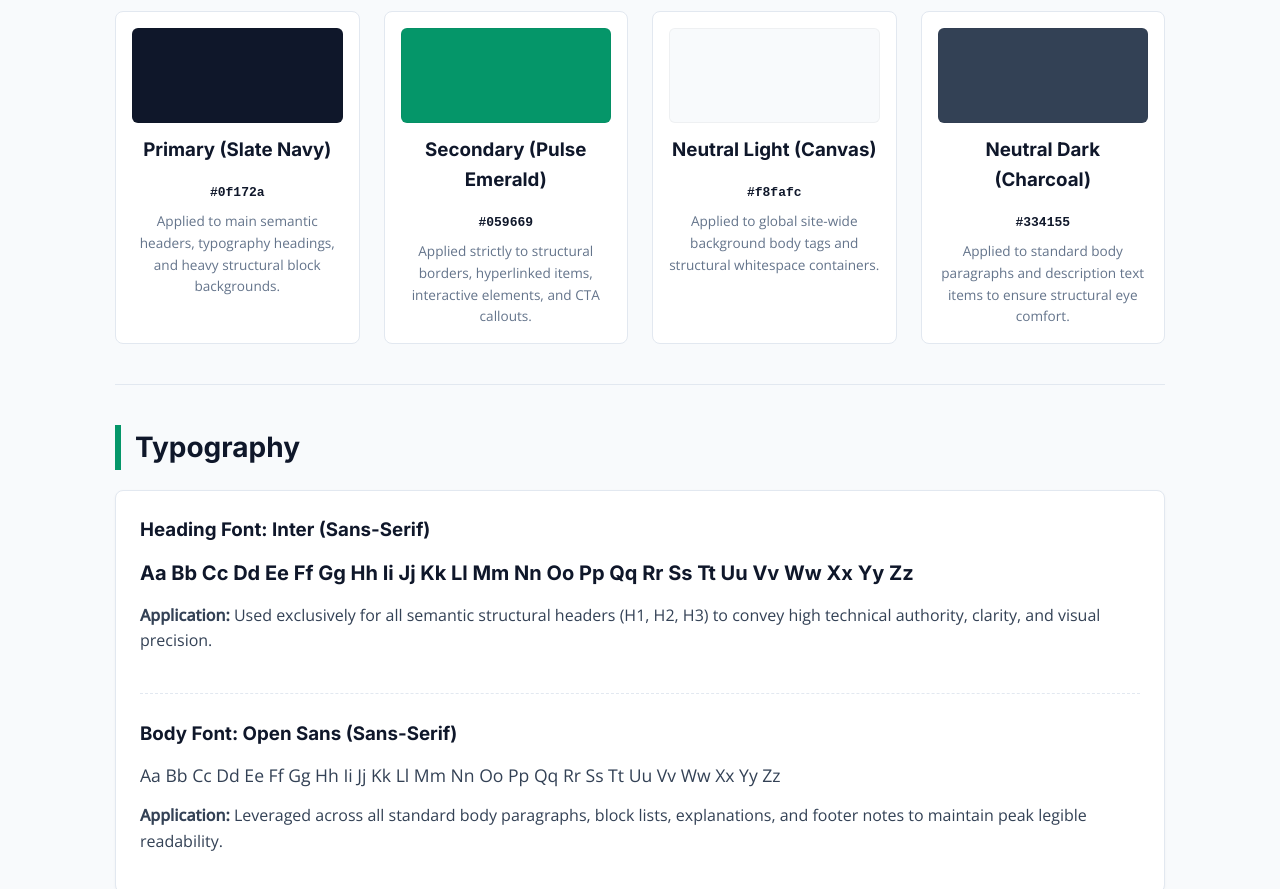
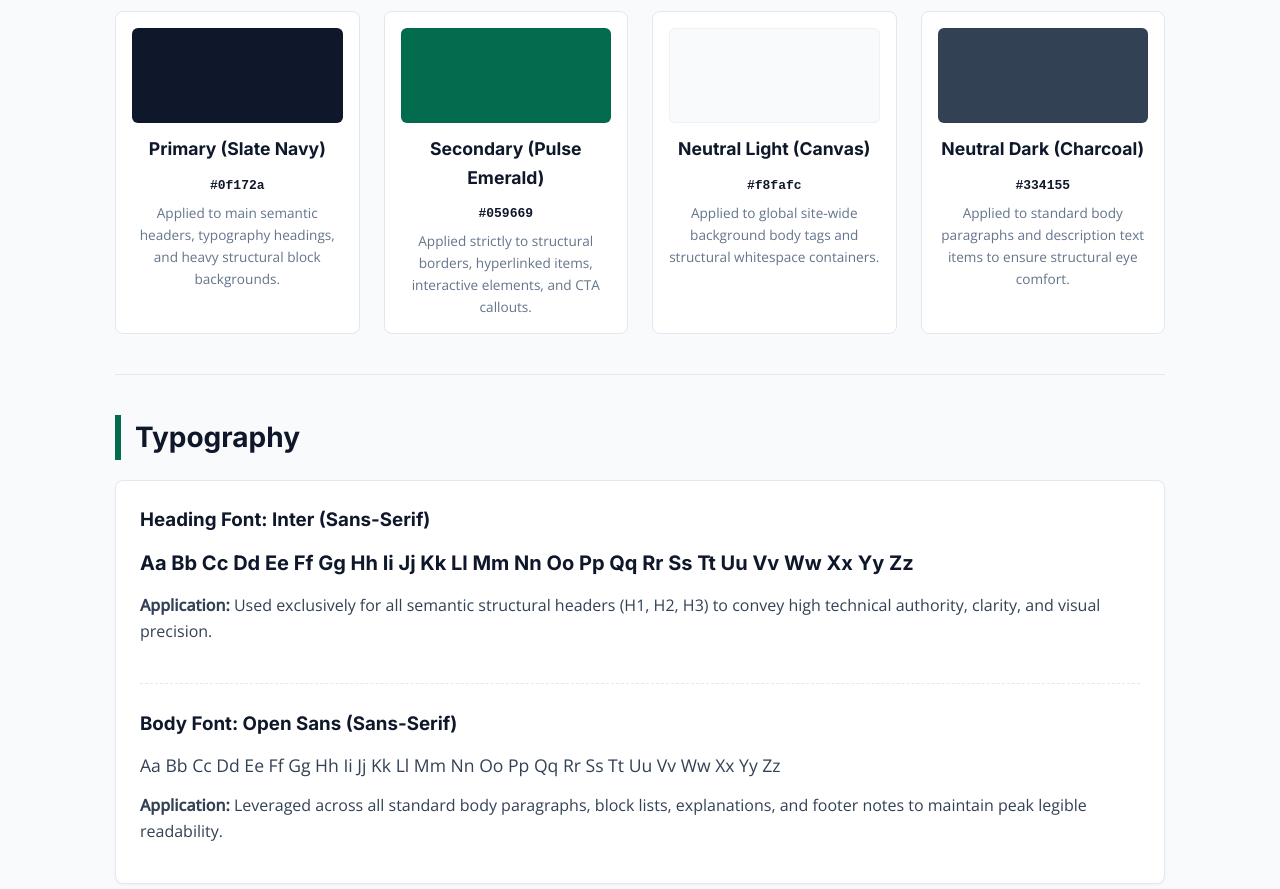
Before and after one commit to dujadin22/wdd231, a plain HTML site: page SITEPLAN/index.html in a window 1280 px wide. Shown: the part 1460-2349 px from the top of the page. Drawn offline with nearby package versions, Linux system fonts and the light colour scheme.

Commit message:
Update site-plan.css

```diff
--- a/SITEPLAN/site-plan.css
+++ b/SITEPLAN/site-plan.css
@@ -4,7 +4,7 @@
 /* Strict Definition of Project Colors & Fonts Variable System */
 :root {
     --primary-color: #0f172a;       /* Slate Navy */
-    --secondary-color: #059669;     /* Pulse Emerald */
+    --secondary-color: #036c4e;     /* Deep Pulse Emerald - Updated for WCAG AA Contrast Compliance */
     --neutral-light: #f8fafc;       /* Canvas Light */
     --neutral-dark: #334155;        /* Charcoal Text */
     --white: #ffffff;
@@ -125,6 +125,12 @@ hr {
     border-radius: 8px;
     padding: 16px;
     text-align: center;
+}
+
+/* Ensures the swatch title looks like a compact label instead of a giant h3 */
+.color-swatch h3 {
+    font-size: 1.1rem;
+    margin-bottom: 6px;
 }
 
 .swatch-box {
```
